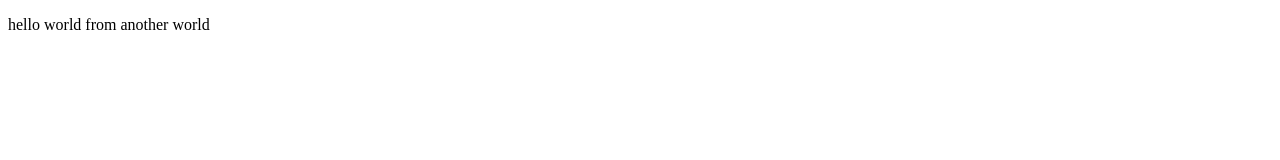
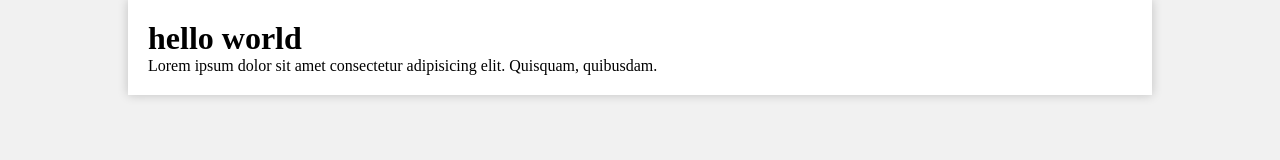
Before and after one commit to elderMeyer/prueba, a plain HTML site: page index.html in a window 1280 px wide. Drawn offline with Linux system fonts and the light colour scheme.

Commit message:
add some styles

```diff
--- a/index.html
+++ b/index.html
@@ -4,8 +4,33 @@
     <meta charset="UTF-8">
     <meta name="viewport" content="width=device-width, initial-scale=1.0">
     <title>Document</title>
+    <style>
+        * {
+            margin: 0;
+            padding: 0
+        }
+
+        body{
+            background-color: #f1f1f1;
+       }
+
+         .container{
+              width: 80%;
+              margin: auto;
+              background-color: #fff;
+              padding: 20px;
+              box-sizing: border-box;
+              box-shadow: 0 0 10px rgba(0,0,0,0.2);
+         }
+    </style>
 </head>
 <body>
-    <p>hello world from another world</p>
+
+
+    <main class="container">
+        <h1>hello world</h1>
+        <p>Lorem ipsum dolor sit amet consectetur adipisicing elit. Quisquam, quibusdam.</p>
+    </main>
+
 </body>
 </html>
```
